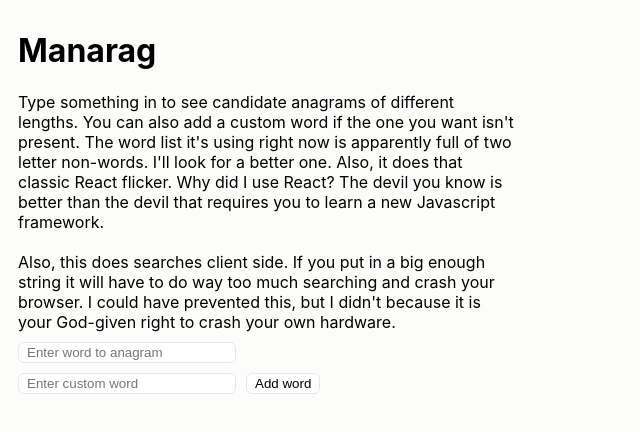
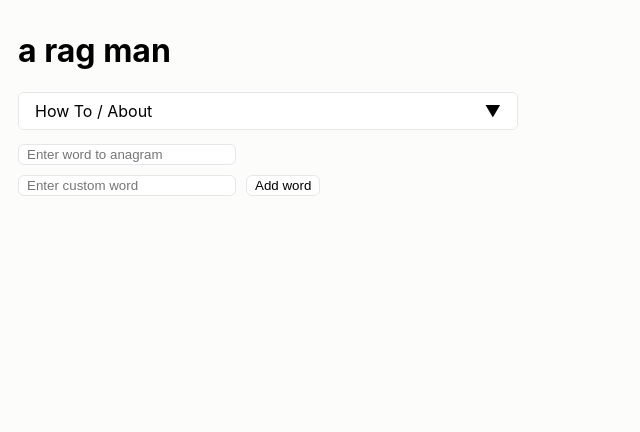
Before and after one commit to bongovanfifi/aragman, a React (Vite) app: page / in a window 1280 px wide. Shown: the top 432 px of the page, without its empty margins (0-640 px from the left). Built offline with nearby package versions, Linux system fonts and the light colour scheme.

Commit message:
accordion, changing to a rag man

```diff
--- a/package.json
+++ b/package.json
@@ -1,5 +1,5 @@
 {
-  "name": "manarag",
+  "name": "aragman",
   "private": true,
   "version": "0.0.0",
   "type": "module",
--- a/src/App.tsx
+++ b/src/App.tsx
@@ -1,5 +1,5 @@
 import { useState, useEffect } from "react";
-import { Chip, Input, Button } from "./components";
+import { Chip, Input, Button, AccordionItem } from "./components";
 import { getWordMaps } from "./lib/word-maps";
 import { getAnagramKeys } from "./lib/anagrams";
 
@@ -190,7 +190,8 @@
     <div style={containerStyle}>
       {/* TODO: add dropdown to select word list. also, add a smaller wordlist */}
       <div style={textBlockStyle}>
-        <h1>Manarag</h1>
+        <h1>a rag man</h1>
+        <AccordionItem title="How To / About">
           Type something in to see candidate anagrams of different lengths. You
           can also add a custom word if the one you want isn't present. The word
           list it's using right now is apparently full of two letter non-words.
@@ -198,11 +199,11 @@
           Why did I use React? The devil you know is better than the devil that
           requires you to learn a new Javascript framework.
           <br />
-        <br />
-        Also, this does searches client side. If you put in a big enough string
-        it will have to do way too much searching and crash your browser. I
-        could have prevented this, but I didn't because it is your God-given
-        right to crash your own hardware.
+          Also, this does searches client side. If you put in a big enough
+          string it will have to do way too much searching and crash your
+          browser. I could have prevented this, but I didn't because it is your
+          God-given right to crash your own hardware.
+        </AccordionItem>
       </div>
       <div style={inputGroupStyle}>
         <Input
--- a/src/components.tsx
+++ b/src/components.tsx
@@ -1,4 +1,4 @@
-import React from "react";
+import React, { useState } from "react";
 
 const baseStyle = {
   padding: "2px 8px", // px-2 py-0.5
@@ -19,6 +19,32 @@
   "&:active": {
     backgroundColor: "#d1d5db", // Add even darker color when clicked
   },
+};
+
+const accordionStyle = {
+  border: "1px solid #e5e7eb",
+  borderRadius: "6px",
+  overflow: "hidden",
+  margin: "4px 0",
+};
+
+const headerStyle = {
+  padding: "8px 16px",
+  backgroundColor: "white",
+  cursor: "pointer",
+  display: "flex",
+  justifyContent: "space-between",
+  alignItems: "center",
+  transition: "background-color 0.1s",
+  "&:hover": {
+    backgroundColor: "#f9fafb",
+  },
+};
+
+const contentStyle = {
+  padding: "8px 16px",
+  backgroundColor: "white",
+  borderTop: "1px solid #e5e7eb",
 };
 
 interface ChipProps {
@@ -77,4 +103,26 @@
   </button>
 );
 
-export { Chip, Input, Button };
+interface AccordionItemProps {
+  title: string;
+  children: React.ReactNode;
+  style?: React.CSSProperties;
+}
+
+const AccordionItem = ({ title, children, style }: AccordionItemProps) => {
+  const [isOpen, setIsOpen] = useState(false);
+
+  return (
+    <div style={{ ...accordionStyle, ...style }}>
+      <div onClick={() => setIsOpen(!isOpen)} style={headerStyle}>
+        <span>{title}</span>
+        <span style={{ transform: isOpen ? "rotate(180deg)" : undefined }}>
+          ▼
+        </span>
+      </div>
+      {isOpen && <div style={contentStyle}>{children}</div>}
+    </div>
+  );
+};
+
+export { Chip, Input, Button, AccordionItem };
--- a/vite.config.ts
+++ b/vite.config.ts
@@ -3,6 +3,6 @@
 
 // https://vite.dev/config/
 export default defineConfig({
-  base: "/manarag/",
+  base: "/aragman/",
   plugins: [react()],
 });
```
Also changed, not shown: 1 other file (tests, documents, lock files or other folders). Lines whose indentation alone changed are shown as unchanged.
